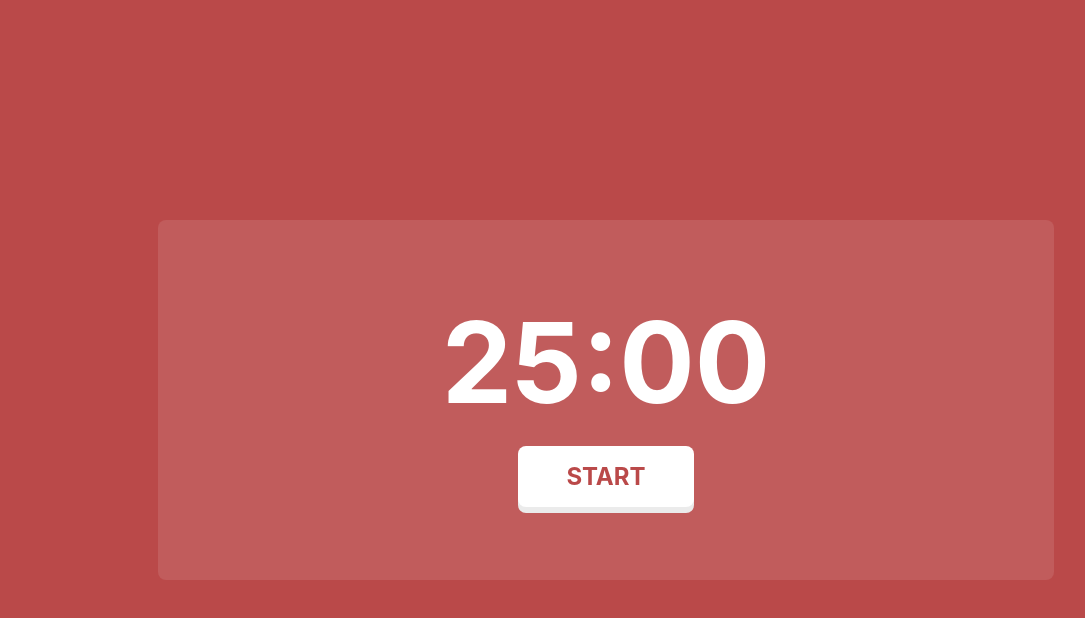
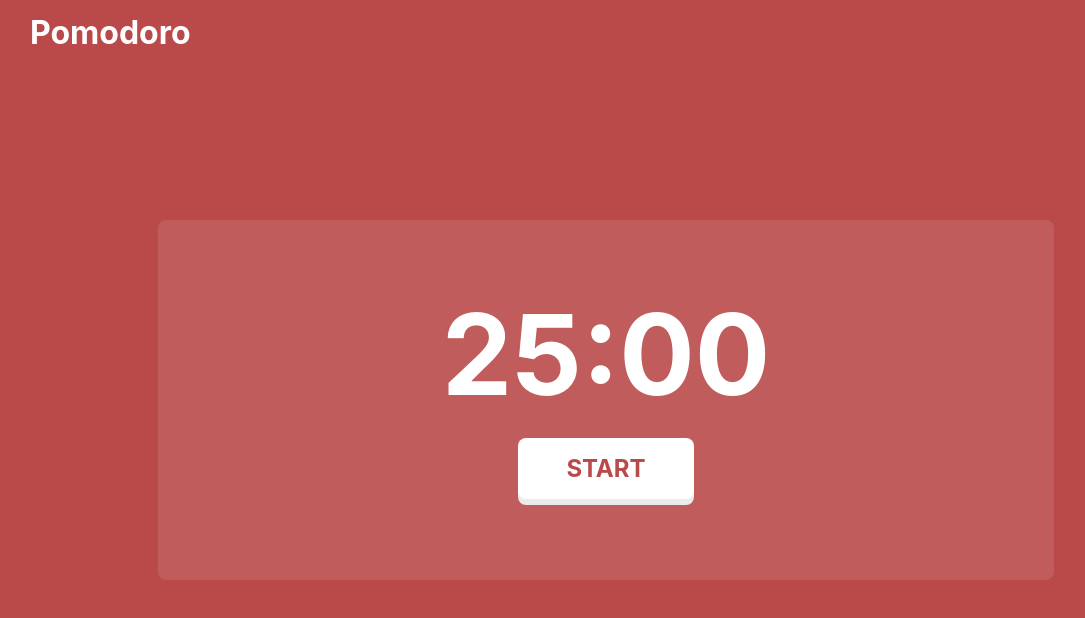
Before and after one commit to felprangel/pomodoro, a Next.js app: page / in a window 1280 px wide. Shown: the top 618 px of the page, without its empty margins (34-1119 px from the left). Built offline with nearby package versions, Linux system fonts and the light colour scheme.

Commit message:
adiciona header

```diff
--- a/src/pages/index.tsx
+++ b/src/pages/index.tsx
@@ -1,15 +1,19 @@
 import { Button } from "@/components/Button";
+import { Header } from "@/components/Header";
 import PageLayout from "@/components/PageLayout";
 import styled from "styled-components";
 
 export default function Home() {
   return (
+    <>
+      <Header />
       <CustomPageLayout>
         <TimerContainer>
           <Timer>25:00</Timer>
           <Button>START</Button>
         </TimerContainer>
       </CustomPageLayout>
+    </>
   );
 }
 
@@ -33,6 +37,7 @@ const TimerContainer = styled.div`
   align-items: center;
   justify-content: center;
   gap: 1rem;
+  padding-bottom: 1rem;
 `;
 
 const Timer = styled.p`
```
Lines whose indentation alone changed are shown as unchanged.
